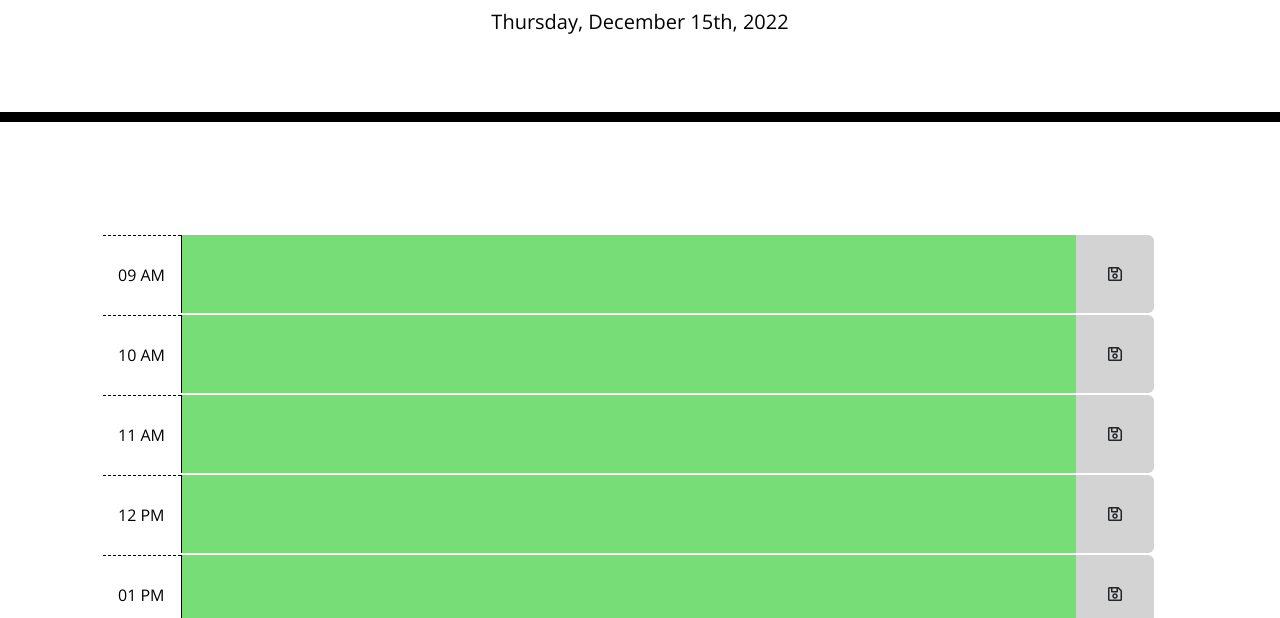
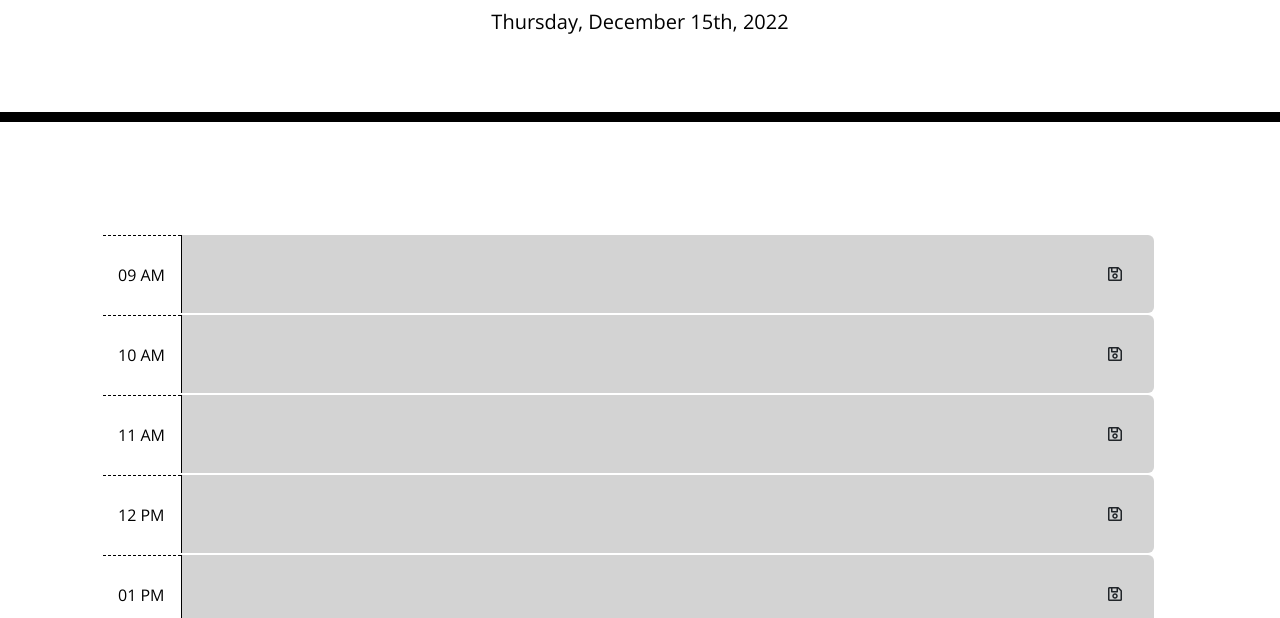
Before and after one commit to wisethee/js-work-day-scheduler, a plain HTML site: page index.html in a window 1280 px wide. Shown: the part 182-800 px from the top of the page. Drawn offline with nearby package versions, Linux system fonts and the light colour scheme.

Commit message:
fix: textarea color

```diff
--- a/assets/js/app.js
+++ b/assets/js/app.js
@@ -7,13 +7,13 @@ let storedTasks = [];
 $("#currentDay").text(currentDay);
 
 // Add appropriate css class to task block based on the current time
-$(".task-input").each((index, current) => {
-  if (parseInt(currentHour) === parseInt(current.id)) {
-    $(current).addClass("present");
-  } else if (parseInt(currentHour) > parseInt(current.id)) {
-    $(current).addClass("past");
+$(".task-block").each((index, record) => {
+  if (parseInt(currentHour) === parseInt(record.id)) {
+    $(record).addClass("present");
+  } else if (parseInt(currentHour) > parseInt(record.id)) {
+    $(record).addClass("past");
   } else {
-    $(current).addClass("future");
+    $(record).addClass("future");
   }
 });
 
--- a/assets/styles/main.css
+++ b/assets/styles/main.css
@@ -96,7 +96,6 @@ textarea {
 
 .task-input {
   outline: none;
-  background-color: #fafafa;
 }
 
 button {
```
